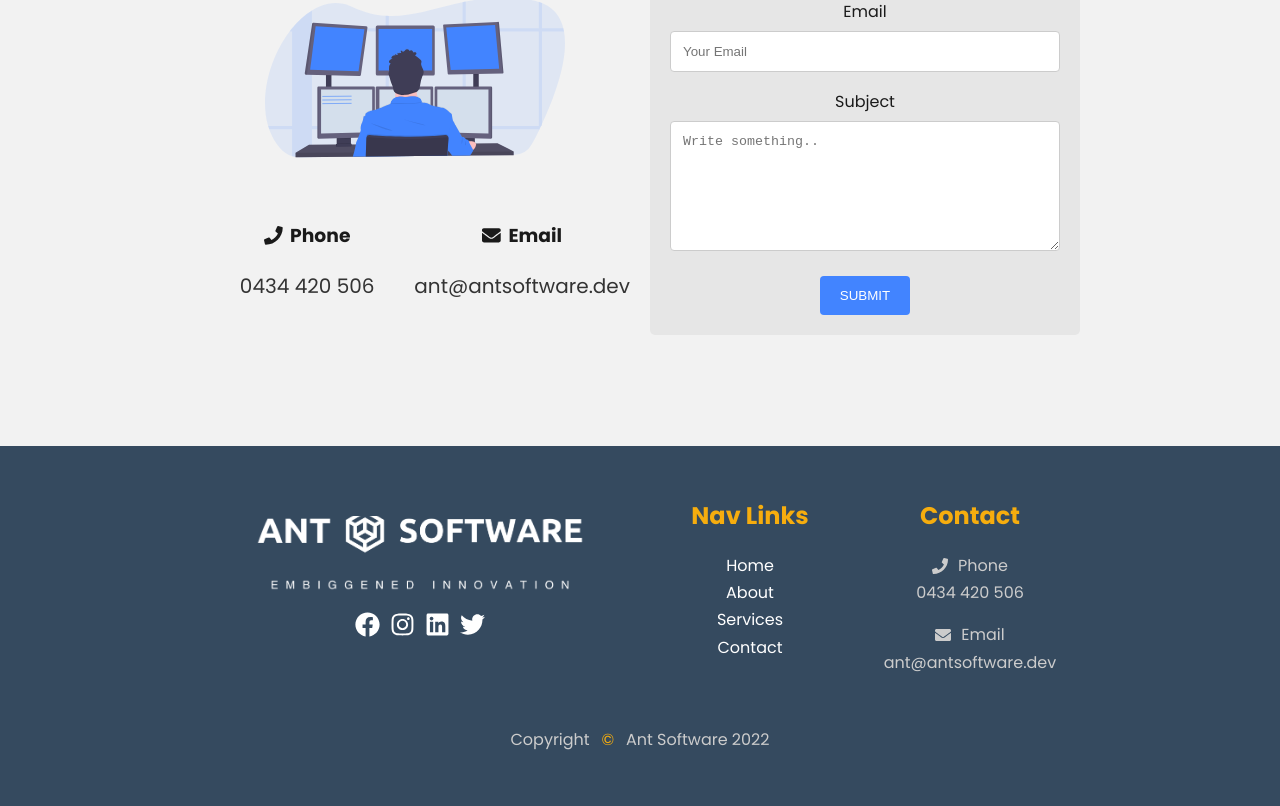
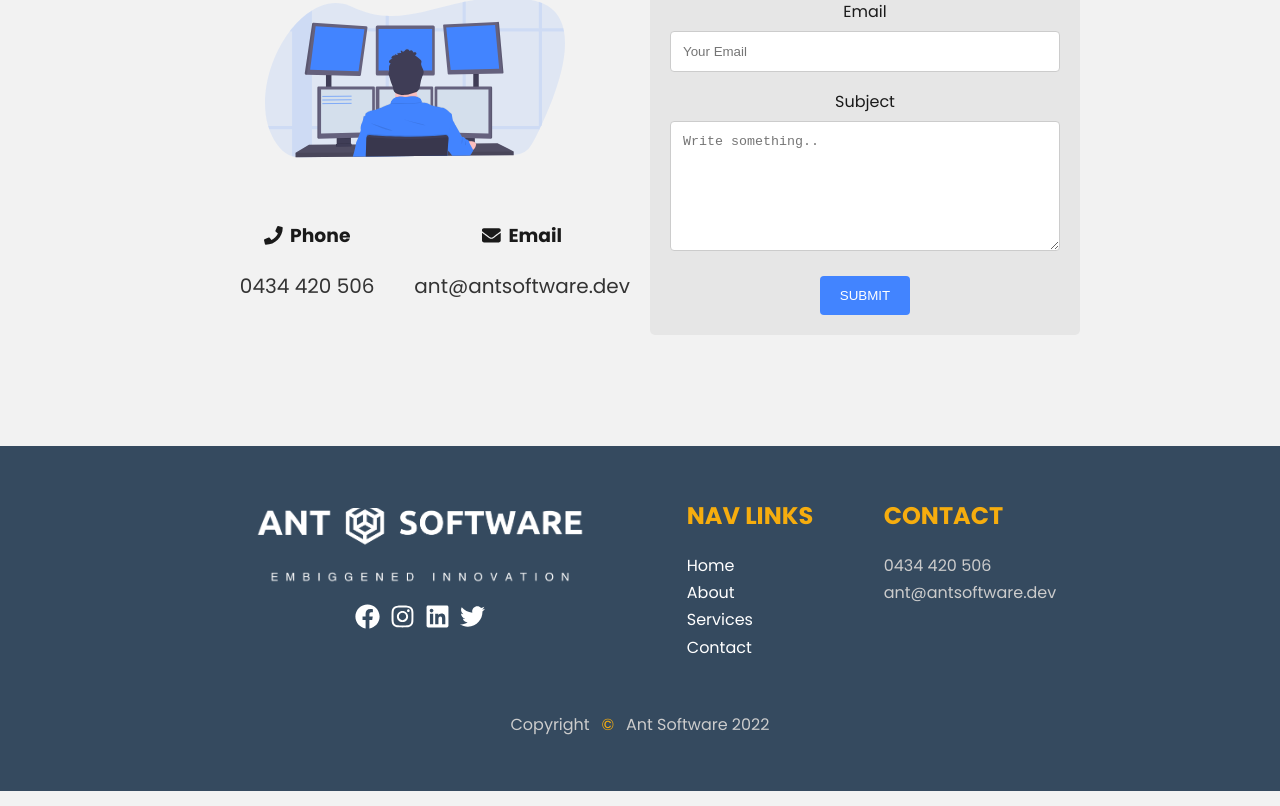
Before and after one commit to gazjosef/ant-software, a Next.js app: page / in a window 1280 px wide. Shown: the part 3298-4104 px from the top of the page. Built offline with nearby package versions, Linux system fonts and the light colour scheme.

Commit message:
Updated Footer

```diff
--- a/components/Footer/Footer.jsx
+++ b/components/Footer/Footer.jsx
@@ -39,7 +39,7 @@ export const Footer = () => {
 
       <section className="footer__nav-links">
         <div>
-          <h2 className="u-text-color-secondary-300 u-margin-bottom-small">
+          <h2 className="secondary-heading-100 | u-text-color-secondary-300 u-margin-bottom-small">
             Nav Links
           </h2>
           <ul role="list" className="nav">
@@ -67,28 +67,14 @@ export const Footer = () => {
         </div>
 
         <div>
-          <h2 className="u-text-color-secondary-300 u-margin-bottom-small">
+          <h2 className="secondary-heading-100 | u-text-color-secondary-300 u-margin-bottom-small">
             Contact
           </h2>
-          <div className="u-align-items-center">
-            <IconContext.Provider
-              value={{ className: "u-align-items-center__icon" }}
-            >
-              <FaPhone />
-            </IconContext.Provider>
-            Phone
-          </div>
-          <p className="u-margin-bottom-small">0434 420 506</p>
 
-          <div className="u-align-items-center ">
-            <IconContext.Provider
-              value={{ className: "u-align-items-center__icon" }}
-            >
-              <FaEnvelope />
-            </IconContext.Provider>
-            Email
-          </div>
-          <p>ant@antsoftware.dev</p>
+          <ul role="list" className="nav">
+            <li className="nav__item">0434 420 506</li>
+            <li className="nav__item">ant@antsoftware.dev</li>
+          </ul>
         </div>
       </section>
 
--- a/styles/base/_typography.scss
+++ b/styles/base/_typography.scss
@@ -69,6 +69,10 @@ body {
   }
 }
 
+.secondary-heading-100 {
+  text-transform: uppercase;
+}
+
 .paragraph {
   max-width: 45ch;
 
--- a/styles/layout/_footer.scss
+++ b/styles/layout/_footer.scss
@@ -52,8 +52,6 @@
     & > * {
       margin-left: auto;
       margin-right: auto;
-
-      text-align: center;
     }
   }
 
```
